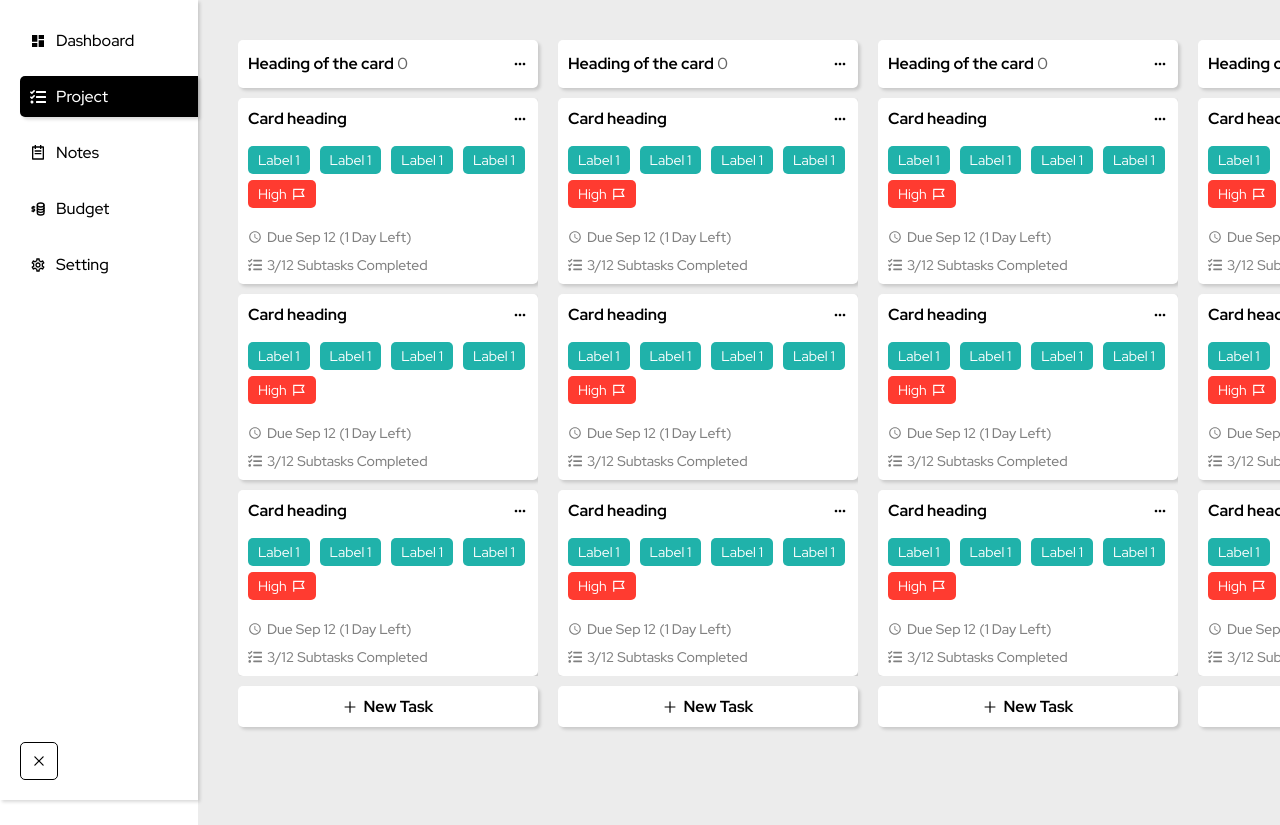
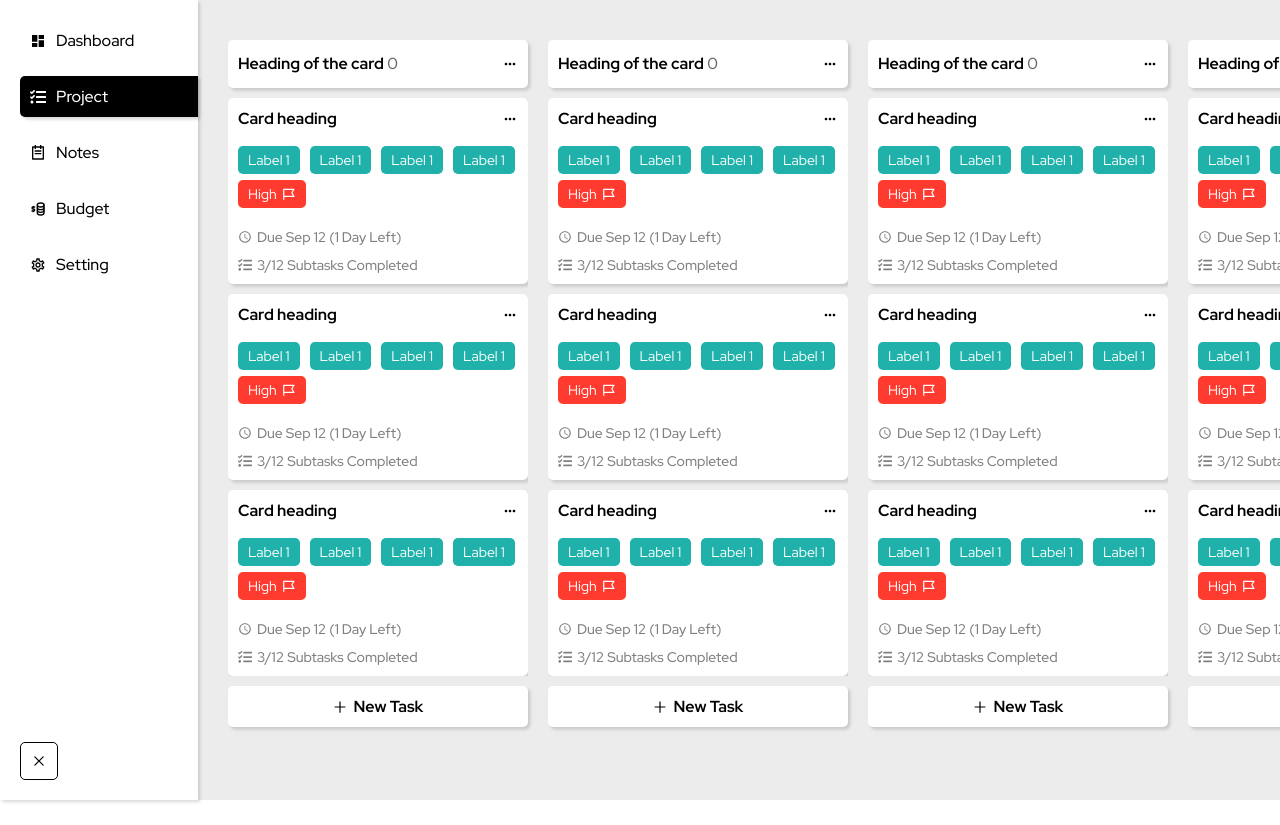
Before and after one commit to Kaka5hi/personal-planner, a React (Create React App) app: page /project/board/1 in a window 1280 px wide. After the commit the page ends 800 px from the top, so only its background shows below. Built offline with nearby package versions, Linux system fonts and the light colour scheme.

Commit message:
Update Board.css

```diff
--- a/src/pages/Board.css
+++ b/src/pages/Board.css
@@ -1,12 +1,13 @@
 .board_outer-container {
   width: 100%;
-  height: 100vh;
-  overflow-x: auto;
-  padding: 20px;
+  scrollbar-width: 8px;
+  padding: 20px 0 5px 10px;
 }
 
 .board_inner-container {
   min-width: fit-content;
+  height: 100%;
+  padding-right: 5px;
   display: flex;
   gap: 20px;
 }
```
